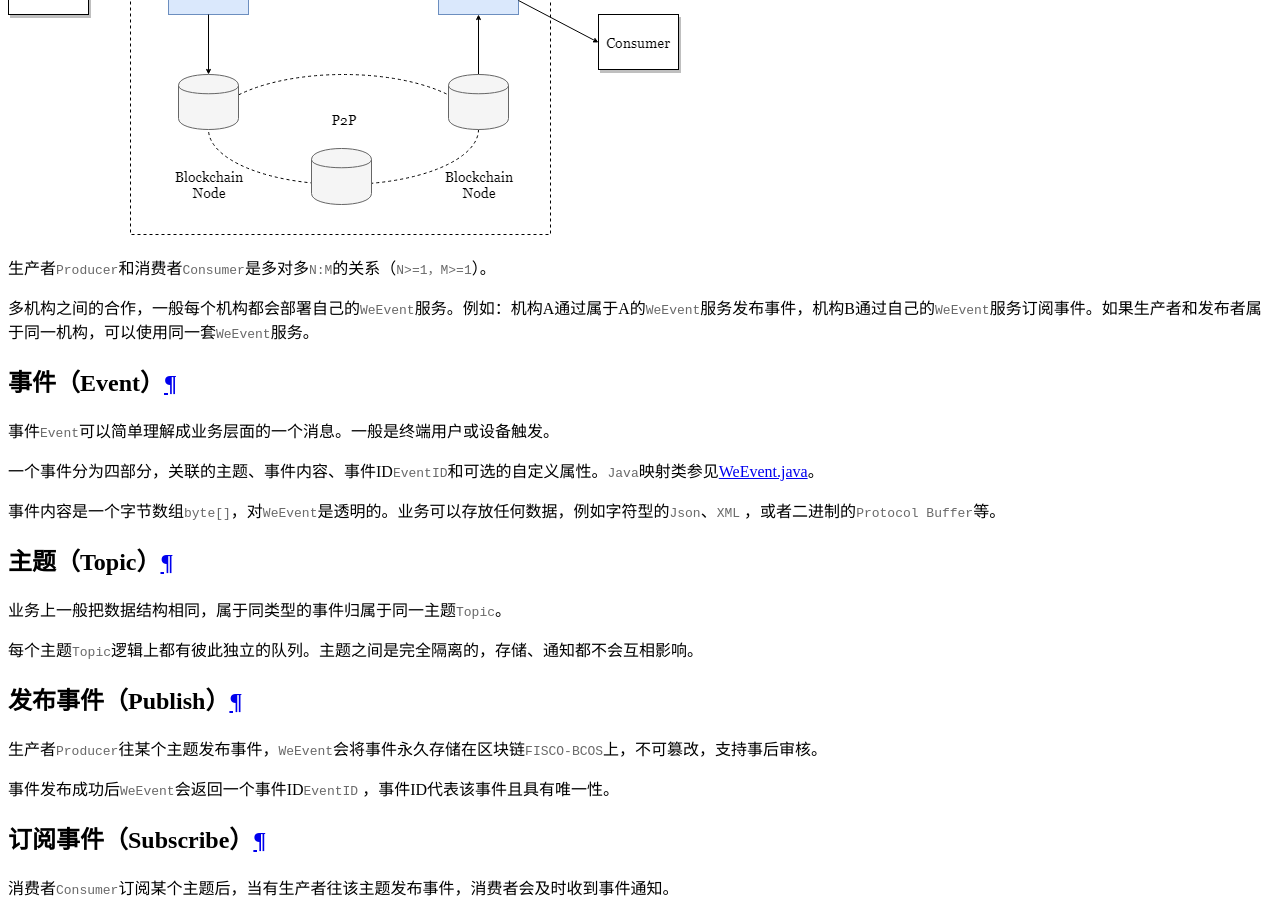
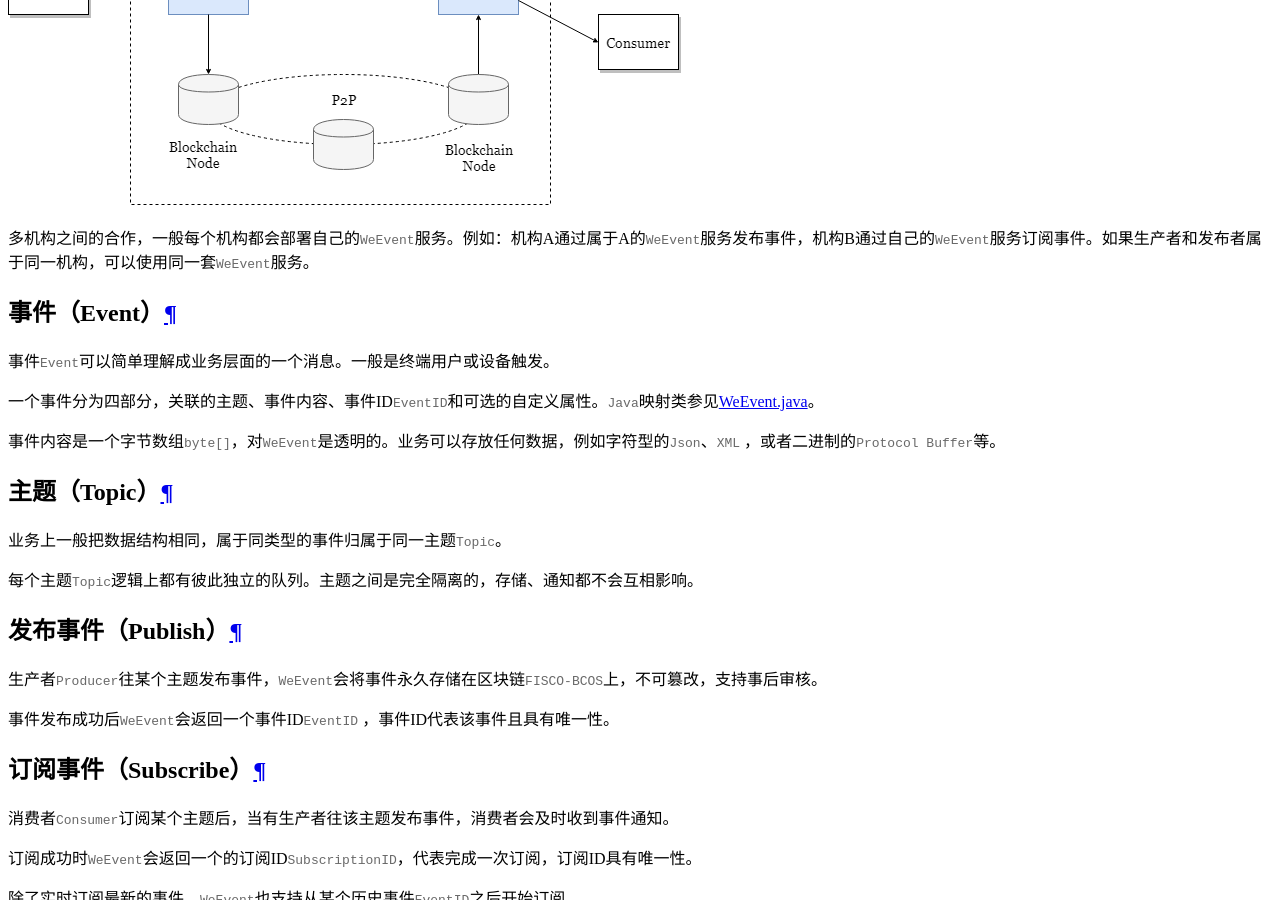
Before and after one commit to WeBankBlockchain/WeEvent-docs, a Sphinx documentation site: the page built from docs/introduction/core.md, in a window 1280 px wide and 900 px high, scrolled down 793 px. Built offline with Sphinx 7.4.7 and the Read the Docs theme 2.0.0, drawn with Linux system fonts in a browser that asks for light colours.

Commit message:
update top view (#34)

```diff
--- a/docs/introduction/core.md
+++ b/docs/introduction/core.md
@@ -4,8 +4,6 @@
 生产者`Producer`通过`WeEvent`服务发布事件，事件内容会被记录到区块链`FISCO-BCOS`上，消费者`Consumer`从`WeEvent`服务订阅事件。订阅成功后，只要生产者发布事件，消费者都会及时得到通知。
 
 ![](../image/WeventTopView.png)
-
-生产者`Producer`和消费者`Consumer`是多对多`N:M`的关系（`N>=1，M>=1`）。
 
 多机构之间的合作，一般每个机构都会部署自己的`WeEvent`服务。例如：机构A通过属于A的`WeEvent`服务发布事件，机构B通过自己的`WeEvent`服务订阅事件。如果生产者和发布者属于同一机构，可以使用同一套`WeEvent`服务。
 
```
Also changed, not shown: docs/image/WeventTopView.png.
